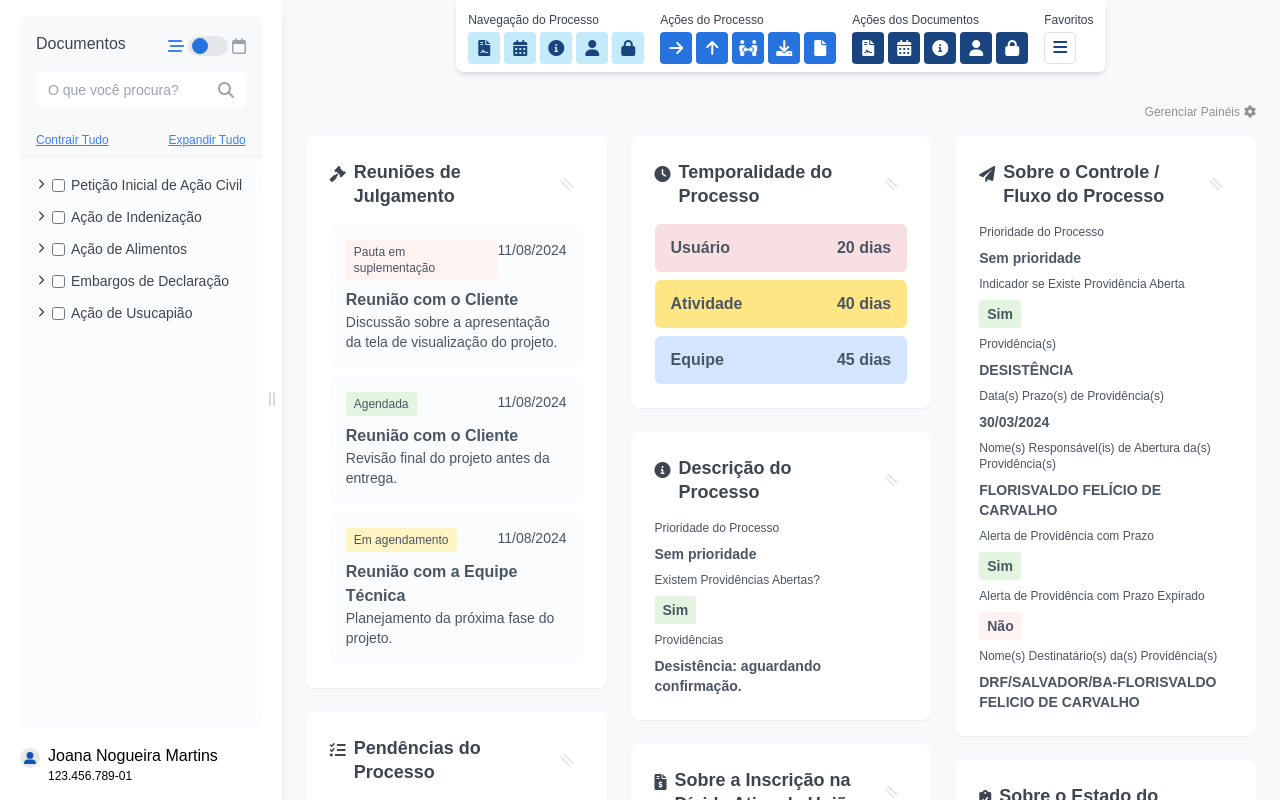
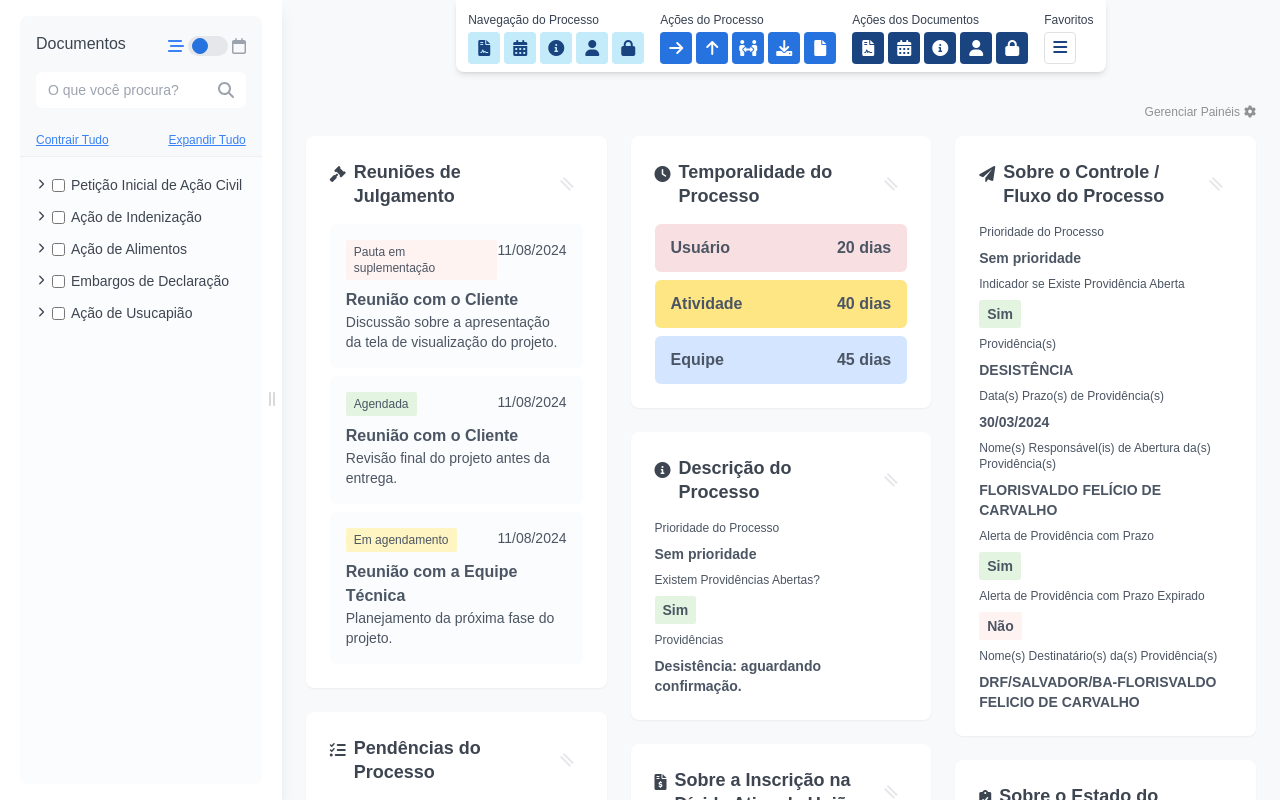
Before and after one commit to guilhermeteles/eprocesso, a React (Vite) app: page / in a window 1280 px wide. Built offline with nearby package versions, Linux system fonts and the light colour scheme.

Commit message:
remove user

```diff
--- a/src/components/Aside.jsx
+++ b/src/components/Aside.jsx
@@ -141,7 +141,7 @@
 
       <DocumentsAside />
 
-      <div className="mt-4 relative flex">
+      {/* <div className="mt-4 relative flex">
         <FontAwesomeIcon
           icon={faUserAlt}
           className="text-[#1351B4] me-2 mt-1 w-3 h-3 bg-gray-200 p-1 rounded-full"
@@ -150,7 +150,7 @@
           <p>Joana Nogueira Martins</p>
           <p className="text-xs font-light">123.456.789-01</p>
         </div>
-      </div>
+      </div> */}
 
       <div
         className="absolute right-[6.5px] top-1/2 transform -translate-y-1/2 cursor-ew-resize"
```
